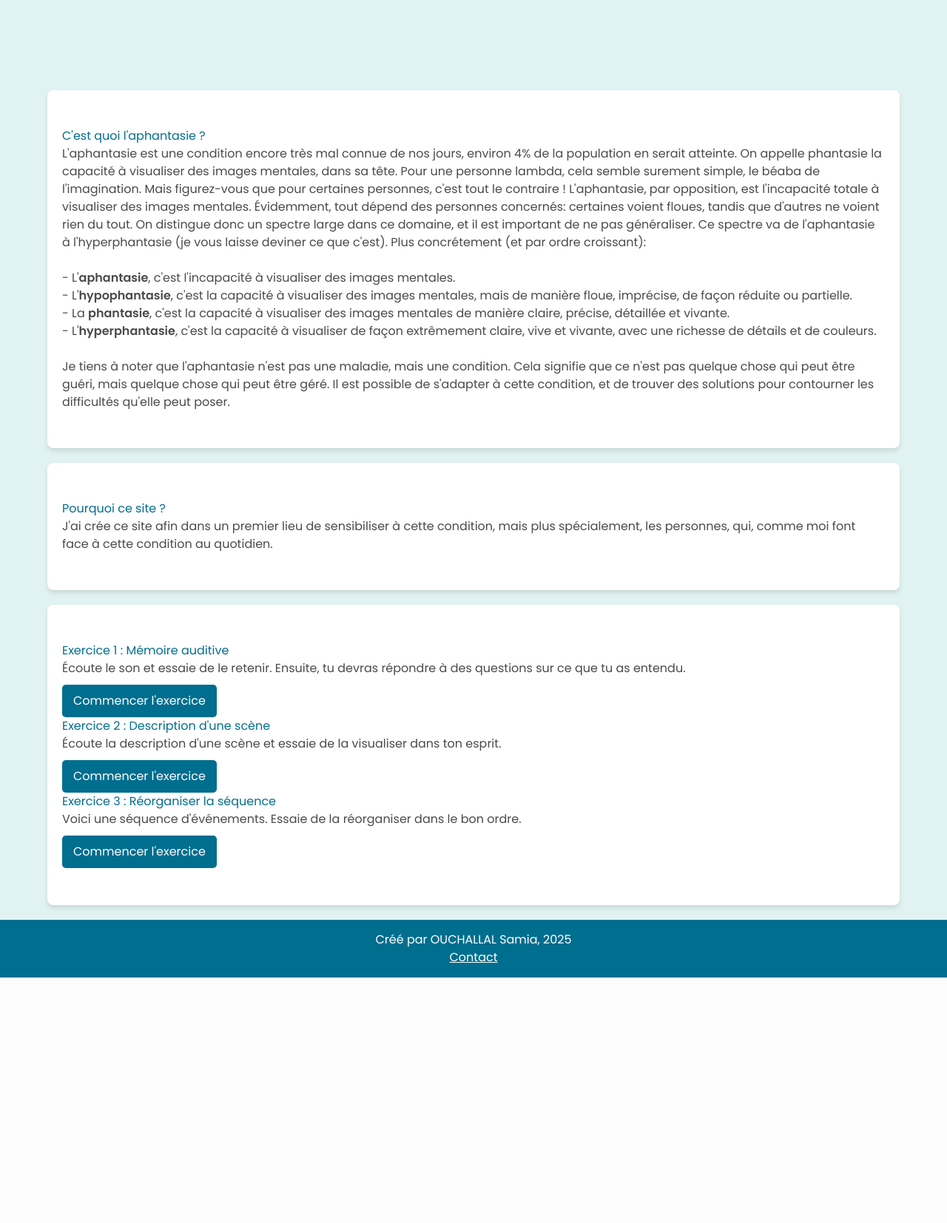
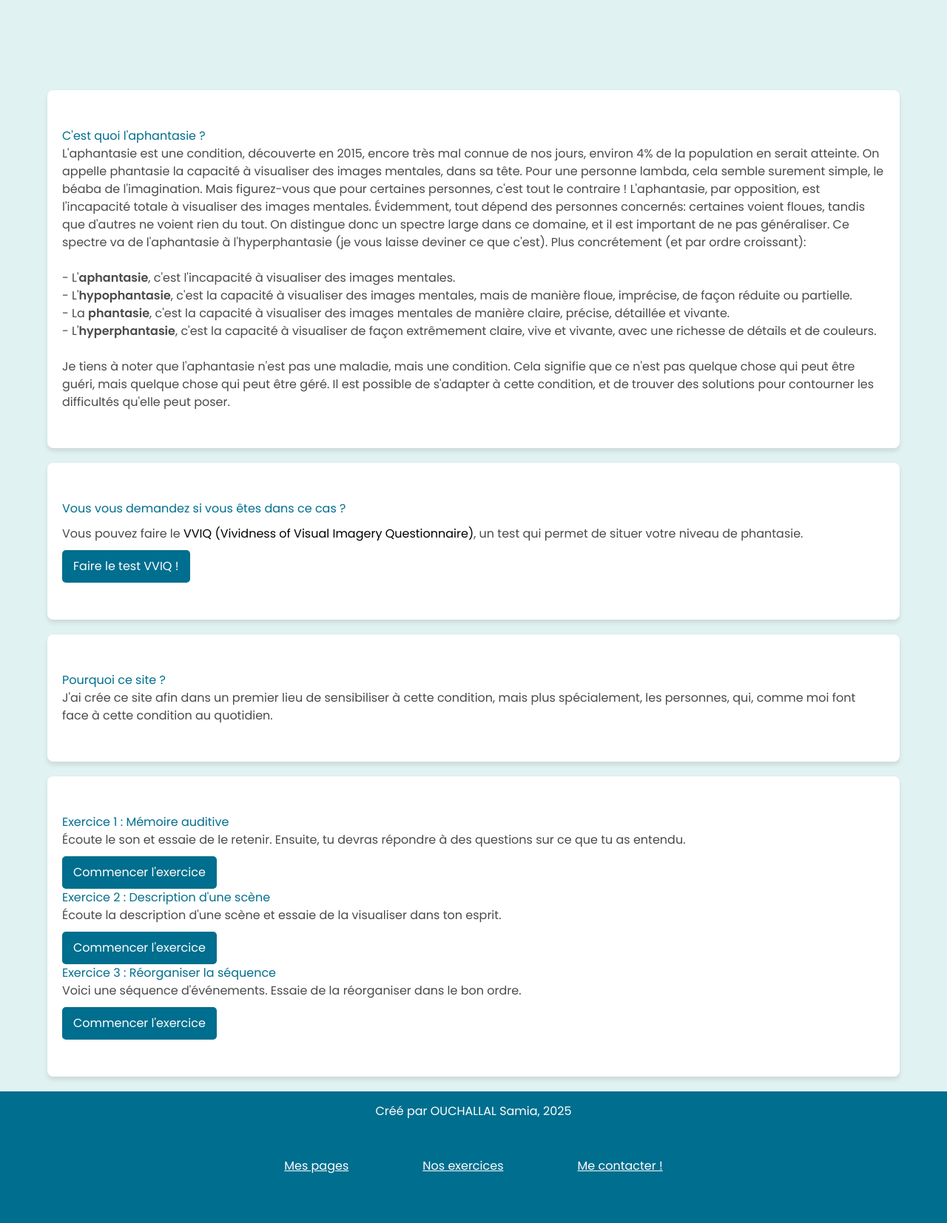
Before and after one commit to SamiaOuchallal/aphantasia-project, a PHP site: page / in a window 1280 px wide. Shown: the part 778-2432 px from the top of the page at 74% size. Before the commit the page ends 2100 px from the top, so only its background shows below. Run offline with PHP 8.4, Linux system fonts and the light colour scheme; some libraries are stand-ins or nearby versions.

Commit message:
suppression de l'api et remise à niveau

```diff
--- a/footer.php
+++ b/footer.php
@@ -1,7 +1,14 @@
 <footer>
         <p>Créé par OUCHALLAL Samia, 2025</p>
-        <p><a href="mailto:samia.ouchallal@gmail.com">Contact</a></p>
-    </footer>
+
+        <ul id="footer_content">
+            <li> <a href="/index.php"> Mes pages  </a> </li>
+            <li> <a href="/#exercices"> Nos exercices </a> </li>
+            <li> <a href="/contact.php"> Me contacter ! </a> </li>
+        </ul>
+
+
+</footer>
 
     <script src="script.js"></script>
 </body>
--- a/index.php
+++ b/index.php
@@ -11,7 +11,7 @@
 
     <section id="presentation">
         <h2>C'est quoi l'aphantasie ?</h2>
-        <p>L'aphantasie est une condition encore très mal connue de nos jours, environ 4% de la population en serait atteinte.
+        <p>L'aphantasie est une condition, découverte en 2015, encore très mal connue de nos jours, environ 4% de la population en serait atteinte.
             On appelle phantasie la capacité à visualiser des images mentales, dans sa tête. Pour une personne lambda, cela
             semble surement simple, le béaba de l'imagination. Mais figurez-vous que pour certaines personnes, c'est tout le
             contraire ! L'aphantasie, par opposition, est l'incapacité totale à visualiser des images mentales.
@@ -32,6 +32,14 @@
             Cela signifie que ce n'est pas quelque chose qui peut être guéri, mais quelque chose qui peut être géré.
             Il est possible de s'adapter à cette condition, et de trouver des solutions pour contourner les difficultés qu'elle peut poser.</p>
 
+    </section>
+
+    <section id="vviq">
+        <h2>Vous vous demandez si vous êtes dans ce cas ?</h2>
+        <p> Vous pouvez faire le <a id="ligne" href="https://en.wikipedia.org/wiki/Vividness_of_Visual_Imagery_Questionnaire">VVIQ (Vividness of Visual Imagery Questionnaire) </a>,
+        un test qui permet de situer votre niveau de phantasie. </p>
+
+        <a href="https://aphantasia.com/study/vviq/" target="_blank">Faire le test VVIQ !</a>
     </section>
 
 
--- a/style.css
+++ b/style.css
@@ -317,3 +317,36 @@ header img {
         text-align: center;
     }
 }
+
+#contact{
+    display: flex;
+    flex-direction: row;
+    justify-content: center;
+    padding-left: 5px;
+    padding-right: 5px;
+}
+
+#ligne, #cn{
+    background-color: transparent;
+    padding: 0;
+    transition: none;
+    color: black;
+}
+
+#cn{
+    color: var(--primary-color);
+    padding: 0 20px;
+}
+
+
+#footer_content{
+    display: flex;
+    flex-direction: row;
+    justify-content: center;
+    padding-left: 5px;
+    padding-right: 5px;
+}
+
+#footer_content li{
+    padding: 50px;
+}
```
Also changed, not shown: contact.php (+12 -0 lines), faq.php (+11 -0 lines).
